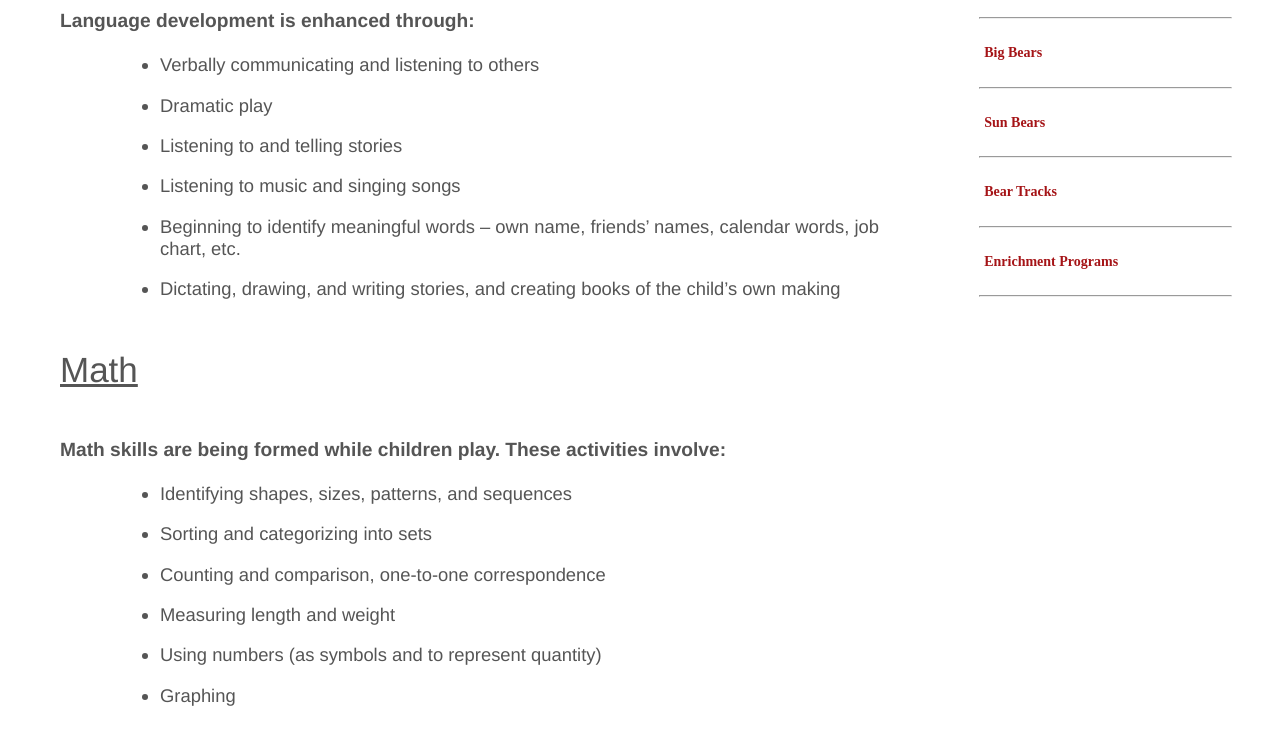
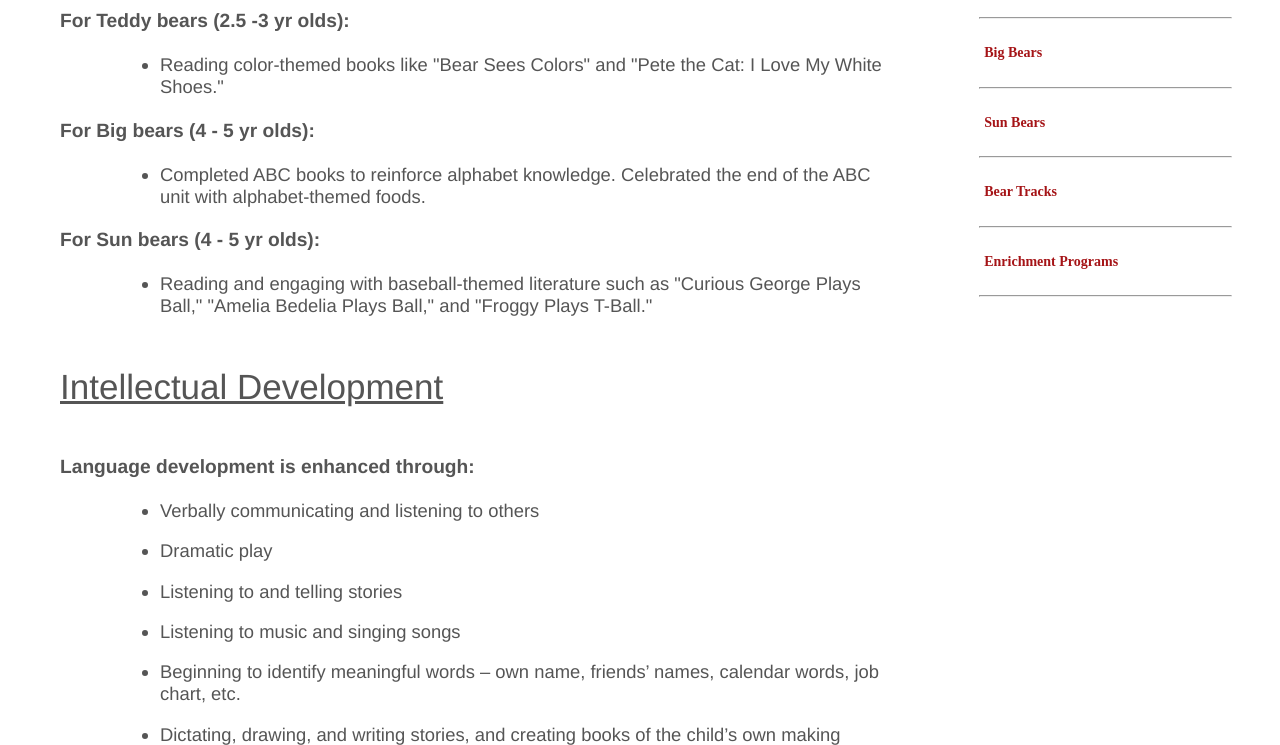
Before and after one commit to CSE256-Spring24/information-foraging-project-group4, a website: page files/curriculum_overview.html in a window 1280 px wide. Shown: the part 355-1100 px from the top of the page. Drawn offline with nearby package versions, Linux system fonts and the light colour scheme; files that its build step writes are made by us from their sources; files whose address does not match are found by name.

Commit message:
added books task to curriculum as well

```diff
--- a/files/curriculum_overview.html
+++ b/files/curriculum_overview.html
@@ -42,6 +42,36 @@
             >Curriculum Overview</a
           >.
         </p>
+        <h2 id="literacy-title" class="subject-title">Literacy</h2>
+        <br />
+        <p>
+          <strong>For Teddy bears (2.5 -3 yr olds):</strong>
+        </p>
+        <ul>
+          <li>
+            Reading color-themed books like "Bear Sees Colors" and "Pete the Cat: I Love My White Shoes."
+          </li>
+        </ul>
+        <p>
+          <strong>For Big bears (4 - 5 yr olds):</strong>
+        </p>
+        <ul>
+          <li>
+            Completed ABC books to reinforce alphabet knowledge. Celebrated the end of the ABC unit with alphabet-themed foods.
+          </li>
+        </ul>
+        <p>
+          <strong>For Sun bears (4 - 5 yr olds):</strong>
+        </p>
+        <ul>
+          <li>
+            Reading and engaging with baseball-themed literature such as "Curious George Plays Ball," "Amelia Bedelia Plays
+            Ball,"
+            and "Froggy Plays T-Ball."
+          </li>
+        </ul>
+        <br />
+
 
         <h2 id="language-title" class="subject-title">
           Intellectual Development
```
